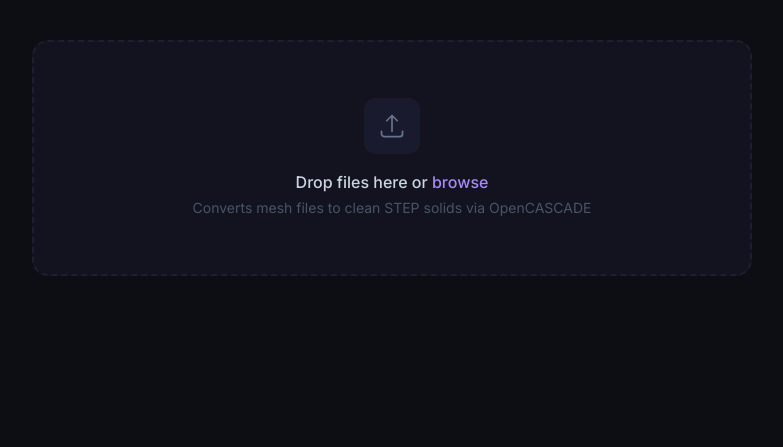
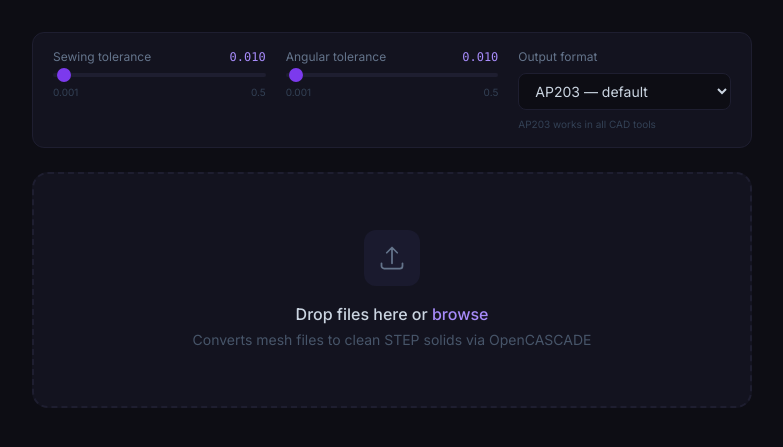
Before and after one commit to louispires/2STEP-Converter, a FastAPI app: page / in a window 1280 px wide. Shown: the part 65-512 px from the top of the page, without its empty margins (248-1031 px from the left). Run offline with FastAPI, Linux system fonts and the light colour scheme; data that the repository does not hold is empty; style sheets or scripts are compiled from the project's sources; parts of the project's set-up code (start-up, migrations or seed data) failed here and were passed over; some libraries are stand-ins or nearby versions.

Commit message:
Refactor Dockerfile and app.py for improved structure; add configuration options for tolerance and format in index.html

```diff
--- a/app.py
+++ b/app.py
@@ -8,7 +8,7 @@ import uuid
 from concurrent.futures import ThreadPoolExecutor
 from pathlib import Path
 
-from fastapi import FastAPI, File, HTTPException, Request, UploadFile
+from fastapi import FastAPI, File, HTTPException, Query, Request, UploadFile
 from fastapi.responses import FileResponse, HTMLResponse
 from fastapi.staticfiles import StaticFiles
 from fastapi.templating import Jinja2Templates
@@ -21,11 +21,15 @@ executor = ThreadPoolExecutor(max_workers=2)
 UPLOAD_DIR = Path("/app/uploads")
 OUTPUT_DIR = Path("/app/output")
 JOBS_FILE = Path("/app/output/jobs.json")
+_CONFIG_PATH = Path("/app/data/config.json")
 UPLOAD_DIR.mkdir(exist_ok=True)
 OUTPUT_DIR.mkdir(exist_ok=True)
+_CONFIG_PATH.parent.mkdir(exist_ok=True)
 
 _lock = threading.Lock()
+_config_lock = threading.Lock()
 ALLOWED = {".stl", ".3mf", ".obj", ".amf", ".igs", ".iges"}
+VALID_FORMATS = {"ap203", "ap214", "ap242"}
 
 
 def _load_jobs() -> dict:
@@ -46,15 +50,41 @@ def _save_jobs(jobs: dict) -> None:
 jobs: dict = _load_jobs()
 
 
+def _set_angular_tolerance(value: float) -> None:
+    cfg = {}
+    if _CONFIG_PATH.exists():
+        try:
+            cfg = json.loads(_CONFIG_PATH.read_text(encoding="utf-8"))
+        except Exception:
+            pass
+    cfg["ANGULAR_TOLERANCE"] = value
+    _CONFIG_PATH.write_text(json.dumps(cfg, indent=4), encoding="utf-8")
+
+
 def _convert(job_id: str, input_path: Path, output_path: Path) -> None:
+    j = jobs[job_id]
+    tolerance = j.get("tolerance", 0.01)
+    angular_tolerance = j.get("angular_tolerance", 0.01)
+    step_format = j.get("format", "ap203")
+
     try:
-        result = subprocess.run(
-            ["python", "/app/converter.py", str(input_path), "--output", str(output_path), "--reduce", "0", "--no-preview"],
-            capture_output=True,
-            text=True,
-            timeout=300,
-            stdin=subprocess.DEVNULL,
-        )
+        with _config_lock:
+            _set_angular_tolerance(angular_tolerance)
+            result = subprocess.run(
+                [
+                    "python", "/app/converter.py",
+                    str(input_path),
+                    "--output", str(output_path),
+                    "--tolerance", str(tolerance),
+                    "--format", step_format,
+                    "--reduce", "0",
+                    "--no-preview",
+                ],
+                capture_output=True,
+                text=True,
+                timeout=300,
+                stdin=subprocess.DEVNULL,
+            )
         # Script exits non-zero due to EOFError on "Press Enter to exit" prompt —
         # use output file existence as the success signal instead.
         if output_path.exists():
@@ -93,10 +123,17 @@ async def list_jobs():
 
 
 @app.post("/upload")
-async def upload(file: UploadFile = File(...)):
+async def upload(
+    file: UploadFile = File(...),
+    tolerance: float = Query(0.01, gt=0),
+    angular_tolerance: float = Query(0.01, gt=0),
+    format: str = Query("ap203"),
+):
     suffix = Path(file.filename).suffix.lower()
     if suffix not in ALLOWED:
         raise HTTPException(400, f"Unsupported format: {suffix}")
+
+    step_format = format if format in VALID_FORMATS else "ap203"
 
     job_id = str(uuid.uuid4())
     input_path = UPLOAD_DIR / f"{job_id}{suffix}"
@@ -112,6 +149,9 @@ async def upload(file: UploadFile = File(...)):
             "output": str(output_path),
             "error": None,
             "created_at": time.time(),
+            "tolerance": tolerance,
+            "angular_tolerance": angular_tolerance,
+            "format": step_format,
         }
         _save_jobs(jobs)
 
--- a/templates/index.html
+++ b/templates/index.html
@@ -9,6 +9,37 @@
   <script defer src="https://cdn.jsdelivr.net/npm/alpinejs@3.14.1/dist/cdn.min.js"></script>
   <style>
     [x-cloak] { display: none !important; }
+
+    input[type="range"] {
+      -webkit-appearance: none;
+      appearance: none;
+      height: 4px;
+      border-radius: 2px;
+      background: #1e1e30;
+      outline: none;
+    }
+    input[type="range"]::-webkit-slider-thumb {
+      -webkit-appearance: none;
+      appearance: none;
+      width: 14px;
+      height: 14px;
+      border-radius: 50%;
+      background: #7c3aed;
+      cursor: pointer;
+      transition: background 0.15s, transform 0.15s;
+    }
+    input[type="range"]::-webkit-slider-thumb:hover {
+      background: #8b5cf6;
+      transform: scale(1.2);
+    }
+    input[type="range"]::-moz-range-thumb {
+      width: 14px;
+      height: 14px;
+      border-radius: 50%;
+      background: #7c3aed;
+      cursor: pointer;
+      border: none;
+    }
   </style>
 </head>
 
@@ -23,18 +54,108 @@
         </svg>
       </div>
       <span class="font-semibold tracking-tight">2STEP Converter</span>
-      <div class="ml-auto flex items-center gap-2 text-xs text-slate-500">
-        <span class="bg-[#1e1e30] px-2 py-1 rounded-md">STL · 3MF · OBJ · AMF · IGES</span>
-        <svg class="w-3.5 h-3.5 text-slate-600" fill="none" viewBox="0 0 24 24" stroke="currentColor" stroke-width="2">
-          <path stroke-linecap="round" stroke-linejoin="round" d="M13 7l5 5m0 0l-5 5m5-5H6"/>
-        </svg>
-        <span class="bg-violet-950/60 text-violet-400 border border-violet-800/50 px-2 py-1 rounded-md">STEP</span>
+
+      <!-- Stats -->
+      <div class="ml-auto flex items-center gap-1.5 text-xs">
+        <template x-if="processingCount > 0">
+          <span class="flex items-center gap-1.5 bg-sky-950/60 text-sky-400 border border-sky-800/50 px-2.5 py-1 rounded-md">
+            <svg class="w-3 h-3 animate-spin flex-shrink-0" fill="none" viewBox="0 0 24 24">
+              <circle class="opacity-20" cx="12" cy="12" r="10" stroke="currentColor" stroke-width="4"/>
+              <path class="opacity-80" fill="currentColor" d="M4 12a8 8 0 018-8V0C5.373 0 0 5.373 0 12h4z"/>
+            </svg>
+            <span x-text="processingCount + (processingCount === 1 ? ' converting' : ' converting')"></span>
+          </span>
+        </template>
+        <template x-if="doneCount > 0">
+          <span class="flex items-center gap-1 bg-emerald-950/60 text-emerald-400 border border-emerald-800/50 px-2.5 py-1 rounded-md">
+            <svg class="w-3 h-3 flex-shrink-0" fill="none" viewBox="0 0 24 24" stroke="currentColor" stroke-width="2.5">
+              <path stroke-linecap="round" stroke-linejoin="round" d="M5 13l4 4L19 7"/>
+            </svg>
+            <span x-text="doneCount + ' done'"></span>
+          </span>
+        </template>
+        <template x-if="failedCount > 0">
+          <span class="flex items-center gap-1 bg-red-950/60 text-red-400 border border-red-800/50 px-2.5 py-1 rounded-md">
+            <svg class="w-3 h-3 flex-shrink-0" fill="none" viewBox="0 0 24 24" stroke="currentColor" stroke-width="2.5">
+              <path stroke-linecap="round" stroke-linejoin="round" d="M6 18L18 6M6 6l12 12"/>
+            </svg>
+            <span x-text="failedCount + ' failed'"></span>
+          </span>
+        </template>
+        <template x-if="processingCount === 0 && doneCount === 0 && failedCount === 0">
+          <div class="flex items-center gap-2 text-slate-500">
+            <span class="bg-[#1e1e30] px-2 py-1 rounded-md">STL · 3MF · OBJ · AMF · IGES</span>
+            <svg class="w-3.5 h-3.5 text-slate-600" fill="none" viewBox="0 0 24 24" stroke="currentColor" stroke-width="2">
+              <path stroke-linecap="round" stroke-linejoin="round" d="M13 7l5 5m0 0l-5 5m5-5H6"/>
+            </svg>
+            <span class="bg-violet-950/60 text-violet-400 border border-violet-800/50 px-2 py-1 rounded-md">STEP</span>
+          </div>
+        </template>
       </div>
     </div>
   </header>
 
   <!-- Main -->
-  <main class="max-w-3xl mx-auto px-6 py-10">
+  <main class="max-w-3xl mx-auto px-6 py-8">
+
+    <!-- Settings Panel -->
+    <div class="mb-6 bg-[#13131f] border border-[#1e1e30] rounded-xl px-5 py-4">
+      <div class="grid grid-cols-1 sm:grid-cols-3 gap-5">
+
+        <!-- Sewing Tolerance -->
+        <div class="flex flex-col gap-2">
+          <div class="flex items-center justify-between">
+            <label class="text-xs text-slate-500">Sewing tolerance</label>
+            <span class="text-xs text-violet-400 font-mono" x-text="tolerance.toFixed(3)"></span>
+          </div>
+          <input
+            type="range"
+            min="0.001" max="0.5" step="0.001"
+            x-model.number="tolerance"
+            class="w-full"
+          >
+          <div class="flex justify-between text-[10px] text-slate-700">
+            <span>0.001</span>
+            <span>0.5</span>
+          </div>
+        </div>
+
+        <!-- Angular Tolerance -->
+        <div class="flex flex-col gap-2">
+          <div class="flex items-center justify-between">
+            <label class="text-xs text-slate-500">Angular tolerance</label>
+            <span class="text-xs text-violet-400 font-mono" x-text="angularTolerance.toFixed(3)"></span>
+          </div>
+          <input
+            type="range"
+            min="0.001" max="0.5" step="0.001"
+            x-model.number="angularTolerance"
+            class="w-full"
+          >
+          <div class="flex justify-between text-[10px] text-slate-700">
+            <span>0.001</span>
+            <span>0.5</span>
+          </div>
+        </div>
+
+        <!-- STEP Format -->
+        <div class="flex flex-col gap-2">
+          <label class="text-xs text-slate-500">Output format</label>
+          <select
+            x-model="format"
+            class="bg-[#0d0d14] border border-[#1e1e30] text-slate-300 text-sm rounded-lg px-3 py-2 focus:outline-none focus:ring-1 focus:ring-violet-600 cursor-pointer"
+          >
+            <option value="ap203">AP203 — default</option>
+            <option value="ap214">AP214 — colors</option>
+            <option value="ap242">AP242 — latest</option>
+          </select>
+          <p class="text-[10px] text-slate-700 leading-tight">
+            AP203 works in all CAD tools
+          </p>
+        </div>
+
+      </div>
+    </div>
 
     <!-- Drop Zone -->
     <div
@@ -150,7 +271,7 @@
               <!-- Error -->
               <div x-show="file.status === 'error'" class="flex items-center gap-1.5 text-red-400 text-xs">
                 <svg class="w-4 h-4 flex-shrink-0" fill="none" viewBox="0 0 24 24" stroke="currentColor" stroke-width="2">
-                  <path stroke-linecap="round" stroke-linejoin="round" d="M12 8v4m0 4h.01M21 12a9 9 0 11-18 0 9 9 0 0118 0z"/>
+                  <path stroke-linecap="round" stroke-linejoin="round" d="M12 8v4m0 4h.01M21 12a9 9 0 11-18 0 9 9 0 0118z"/>
                 </svg>
                 <span class="truncate max-w-[80px]" :title="file.error" x-text="'Failed'"></span>
               </div>
@@ -168,6 +289,19 @@
       return {
         files: [],
         dragging: false,
+        tolerance: 0.01,
+        angularTolerance: 0.01,
+        format: 'ap203',
+
+        get processingCount() {
+          return this.files.filter(f => f.status === 'uploading' || f.status === 'processing').length;
+        },
+        get doneCount() {
+          return this.files.filter(f => f.status === 'done').length;
+        },
+        get failedCount() {
+          return this.files.filter(f => f.status === 'error').length;
+        },
 
         async init() {
           try {
@@ -212,9 +346,14 @@
 
         async upload(id, file) {
           try {
+            const params = new URLSearchParams({
+              tolerance: this.tolerance,
+              angular_tolerance: this.angularTolerance,
+              format: this.format,
+            });
             const form = new FormData();
             form.append('file', file);
-            const res = await fetch('/upload', { method: 'POST', body: form });
+            const res = await fetch(`/upload?${params}`, { method: 'POST', body: form });
             if (!res.ok) {
               const txt = await res.text();
               throw new Error(txt);
```
Also changed, not shown: CLAUDE.md (added, +62 -0 lines), 1 other file.
